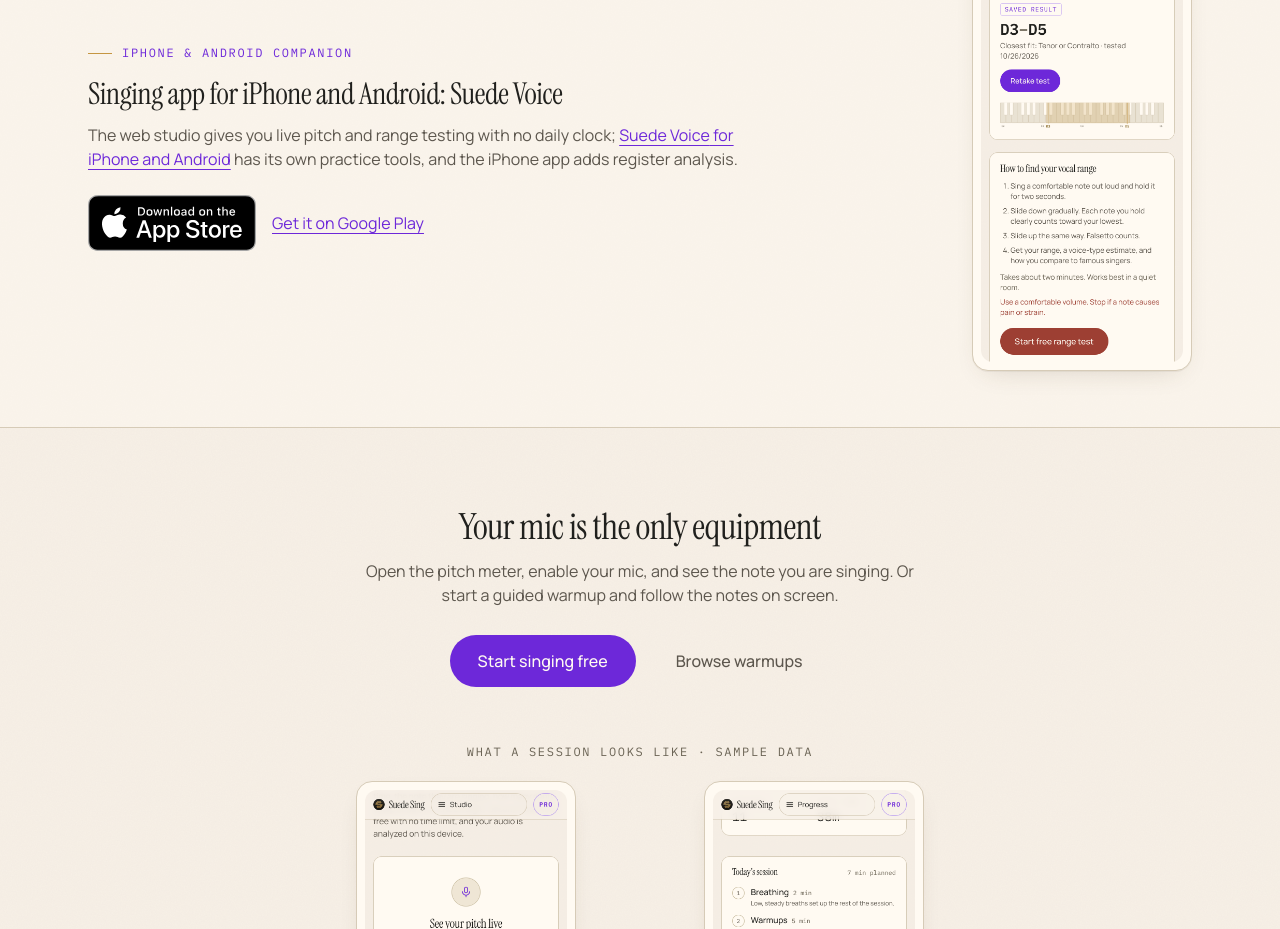
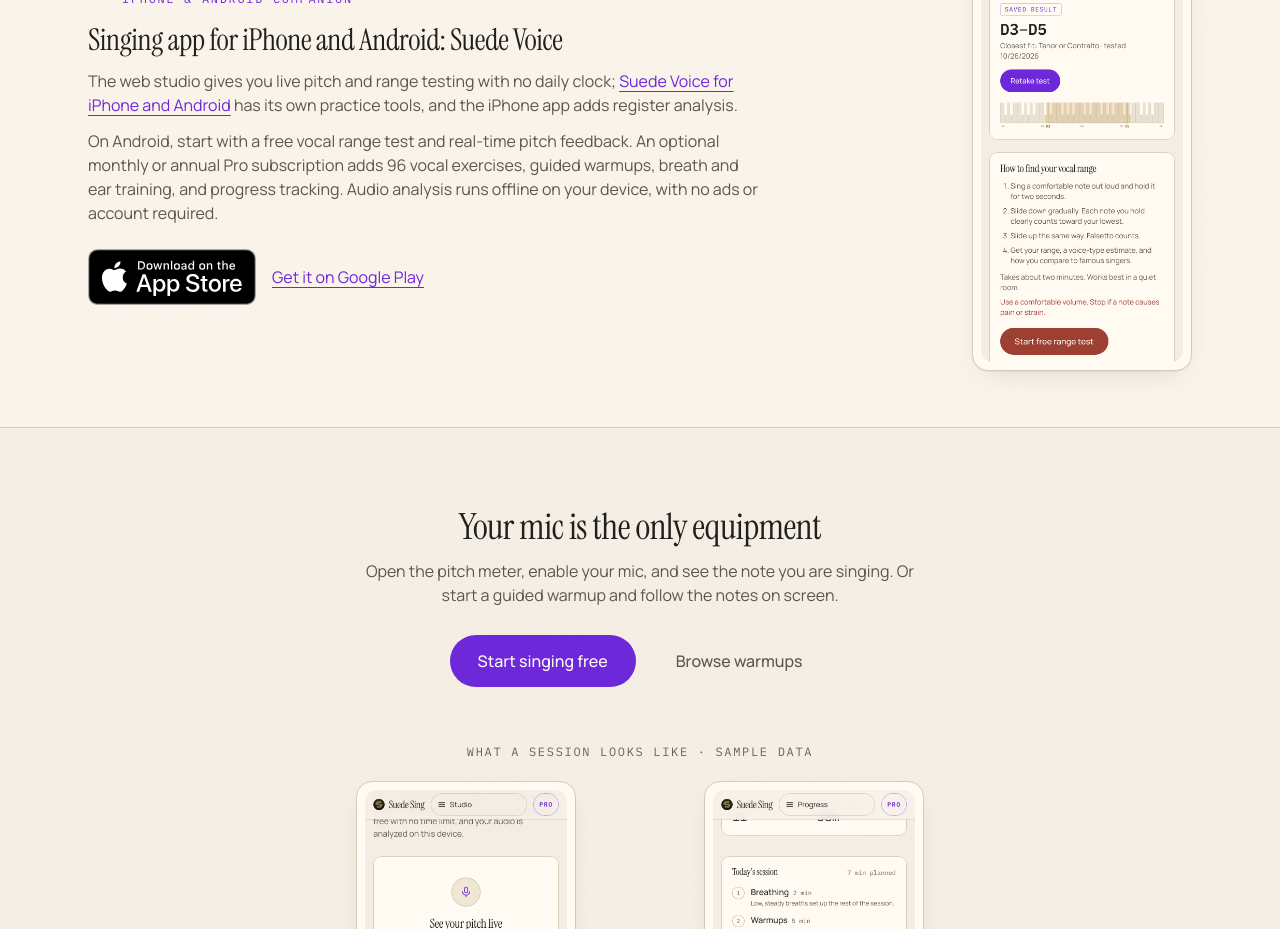
Before and after one commit to JasonColapietro/sing, a Next.js app: page / in a window 1280 px wide. Shown: the part 4580-5509 px from the top of the page. Built offline with nearby package versions, Linux system fonts and the light colour scheme; no server answers.

Commit message:
Show Android practice details beside its homepage install link

```diff
--- a/components/landing/ios-band.tsx
+++ b/components/landing/ios-band.tsx
@@ -1,6 +1,7 @@
 import Image from "next/image";
 import Link from "next/link";
 import { SectionLabel } from "@/components/ui";
+import { ANDROID_EXERCISE_COUNT } from "@/lib/voice-schema";
 import { APP_NAME, APP_STORE_URL, PLAY_STORE_URL, VOICE_PAGE_PATH } from "@/lib/app-store";
 
 /**
@@ -22,6 +23,13 @@ export function IosBand() {
             </Link>{" "}
             has its own practice tools, and the iPhone app adds register
             analysis.
+          </p>
+          <p className="mt-3 text-mut">
+            On Android, start with a free vocal range test and real-time pitch
+            feedback. An optional monthly or annual Pro subscription adds
+            {" "}{ANDROID_EXERCISE_COUNT} vocal exercises, guided warmups, breath and
+            ear training, and progress tracking. Audio analysis runs offline on
+            your device, with no ads or account required.
           </p>
           <div className="mt-6 flex flex-wrap items-center gap-4">
             <a
```
